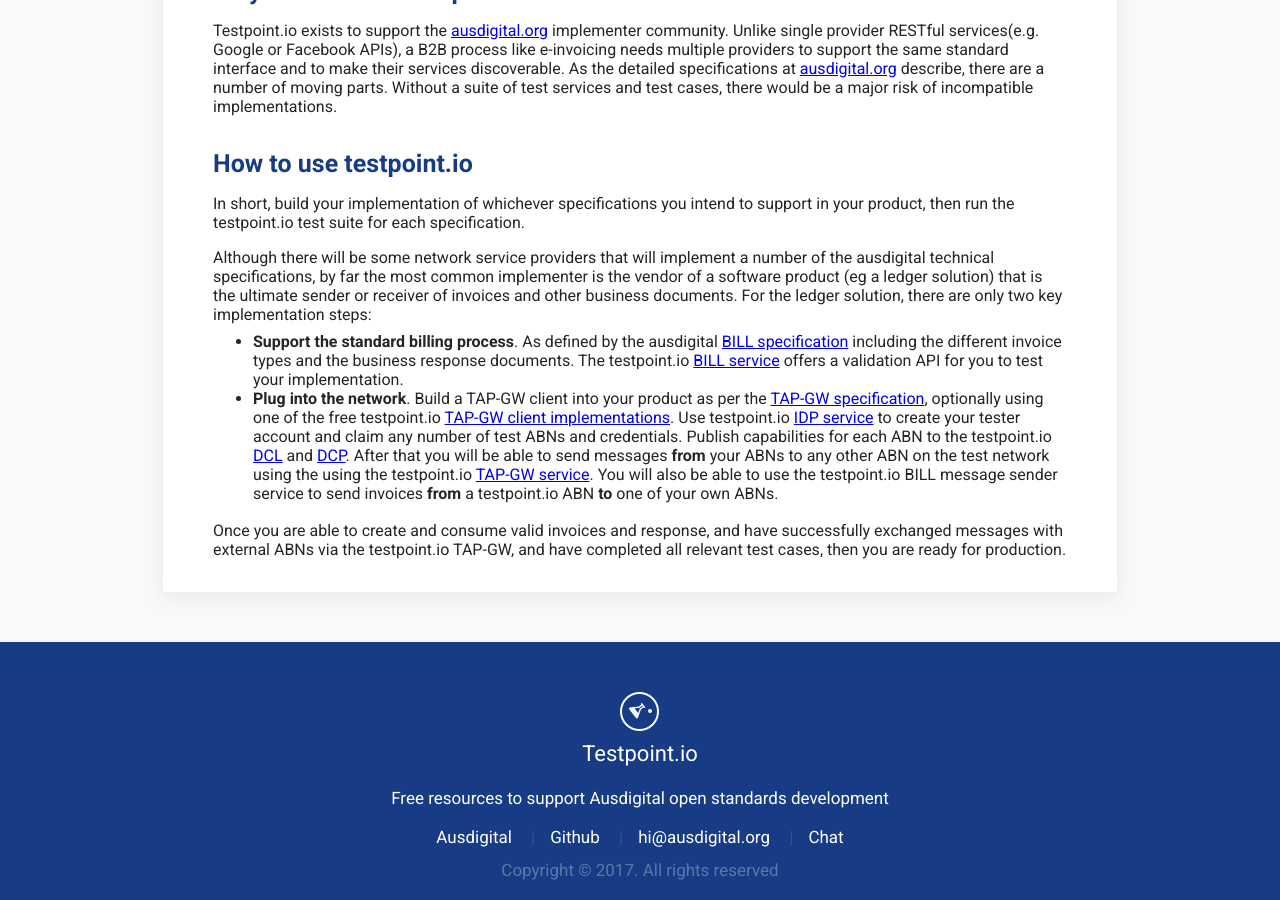
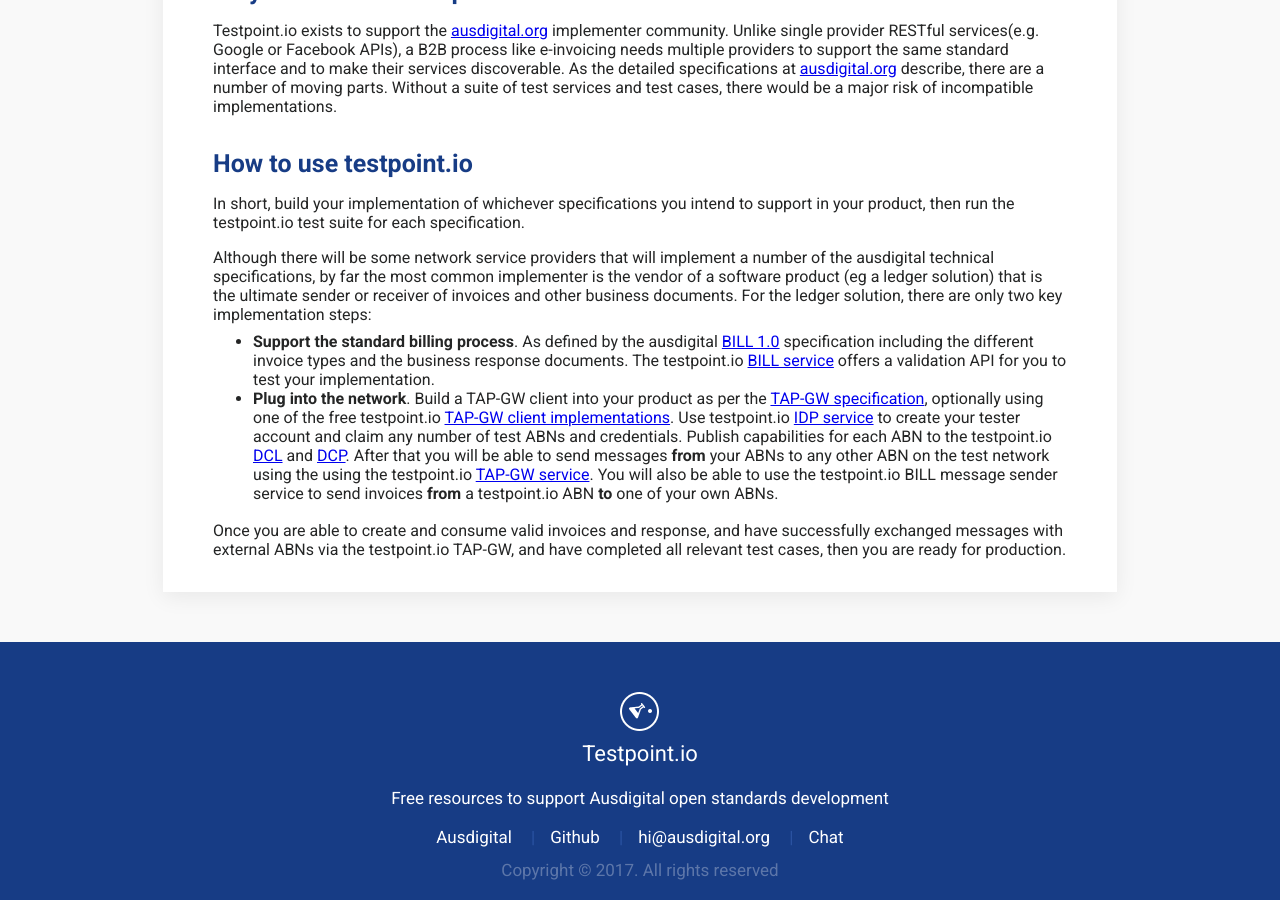
Before and after one commit to test-point/test-point.github.io, a Jekyll site: the page built from pages/home.md, in a window 1280 px wide and 900 px high, scrolled down 1167 px. Built offline with Jekyll 4.4.1, drawn with Linux system fonts in a browser that asks for light colours.

Commit message:
fix links https://github.com/ausdigital/ausdigital.github.io/issues/33

```diff
--- a/pages/home.md
+++ b/pages/home.md
@@ -18,7 +18,7 @@
 
 Although there will be some network service providers that will implement a number of the ausdigital technical specifications, by far the most common implementer is the vendor of a software product (eg a ledger solution) that is the ultimate sender or receiver of invoices and other business documents.  For the ledger solution, there are only two key implementation steps:
 
-* **Support the standard billing process**.  As defined by the ausdigital [BILL specification](http://ausdigital-bill.readthedocs.io/en/latest/) including the different invoice types and the business response documents.  The testpoint.io [BILL service](http://testpoint.io/bill) offers a validation API for you to test your implementation.
-* **Plug into the network**.  Build a TAP-GW client into your product as per the [TAP-GW specification](http://ausdigital-tap-gw.readthedocs.io/en/latest/), optionally using one of the free testpoint.io [TAP-GW client implementations](https://github.com/test-point/testpoint-tap-gw).  Use testpoint.io [IDP service](http://testpoint.io/idp) to create your tester account and claim any number of test ABNs and credentials. Publish capabilities for each ABN to the testpoint.io [DCL](http://testpoint.io/dcl) and [DCP](http://testpoint.io/dcp).  After that you will be able to send messages **from** your ABNs to any other ABN on the test network using the using the testpoint.io [TAP-GW service](http://testpoint.io/tap-gw).  You will also be able to use the testpoint.io BILL message sender service to send invoices **from** a testpoint.io ABN **to** one of your own ABNs.
+* **Support the standard billing process**.  As defined by the ausdigital [BILL 1.0](http://ausdigital.org/specs/ausdigital-bill/1.0/) specification including the different invoice types and the business response documents.  The testpoint.io [BILL service](http://testpoint.io/bill) offers a validation API for you to test your implementation.
+* **Plug into the network**.  Build a TAP-GW client into your product as per the [TAP-GW specification](http://ausdigital.org/specs/ausdigital-tap-gw/1.0/en/latest/), optionally using one of the free testpoint.io [TAP-GW client implementations](https://github.com/test-point/testpoint-tap-gw).  Use testpoint.io [IDP service](http://testpoint.io/idp) to create your tester account and claim any number of test ABNs and credentials. Publish capabilities for each ABN to the testpoint.io [DCL](http://testpoint.io/dcl) and [DCP](http://testpoint.io/dcp).  After that you will be able to send messages **from** your ABNs to any other ABN on the test network using the using the testpoint.io [TAP-GW service](http://testpoint.io/tap-gw).  You will also be able to use the testpoint.io BILL message sender service to send invoices **from** a testpoint.io ABN **to** one of your own ABNs.
 
 Once you are able to create and consume valid invoices and response, and have successfully exchanged messages with external ABNs via the testpoint.io TAP-GW, and have completed all relevant test cases, then you are ready for production.
```
Also changed, not shown: pages/bill.md (+1 -1 lines), pages/tap-gw.md (+1 -1 lines), pages/tap.md (+1 -1 lines).
